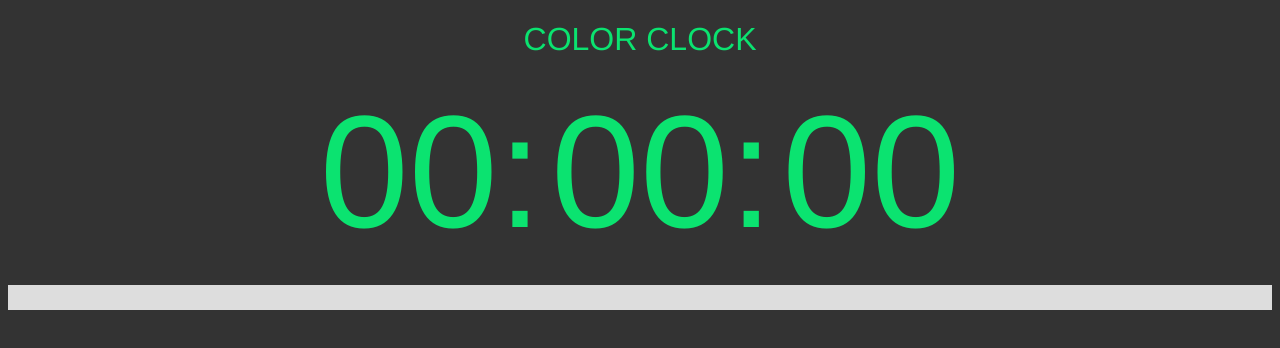
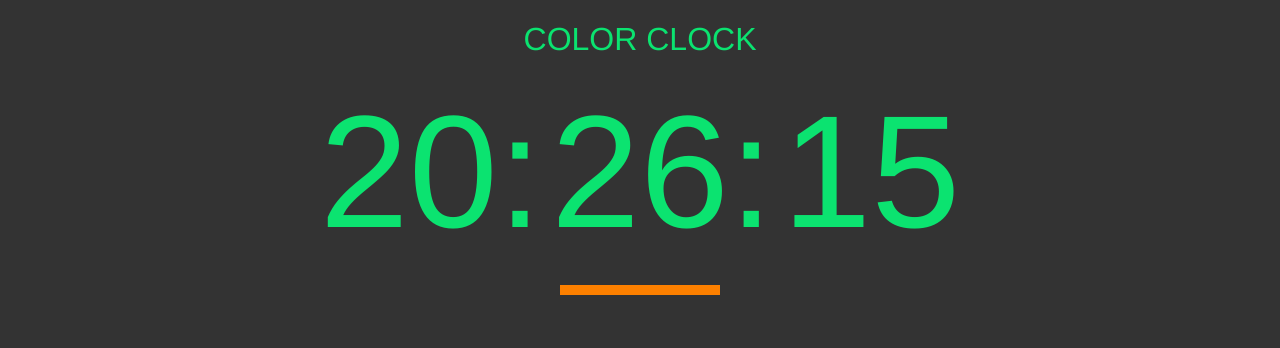
Before and after one commit to Oeromilk/2.4-color-clock, a plain HTML site: page index.html in a window 1280 px wide. Drawn offline with Linux system fonts and the light colour scheme.

Commit message:
Progress up to time counter and progress bar

```diff
--- a/index.html
+++ b/index.html
@@ -10,13 +10,15 @@
     <h1>Color Clock</h1>
 
     <h1 class="elapsed-time">
-      <span class="time hours">00</span>
-      <span class="time minutes">00</span>
-      <span class="time seconds">00</span>
+      <span id = "hours" class="time hour">00</span>
+      <span id = "minutes" class="time minute">00</span>
+      <span id = "seconds" class="time second">00</span>
     </h1>
 
-    <div class="progress-wrap progress" data-progress-percent="75">
-      <div class="progress-bar progress"></div>
+    <div id = "progress-bar" class="progress-bar">
+      <div id = "inner-bar" class="inner-progress-bar">
+
+      </div>
     </div>
 
     <script  type="text/javascript" src ="js/main.js"></script>
--- a/js/main.js
+++ b/js/main.js
@@ -1,27 +1,33 @@
 (function () {
   "use strict";
 
-  // on page load...
-    moveProgressBar();
-    // on browser resize...
-    $(window).resize(function() {
-        moveProgressBar();
-    });
+  var hours = document.getElementById('hours');
+  var mintues = document.getElementById('minutes');
+  var seconds = document.getElementById('seconds');
+  var bar = document.getElementById('inner-bar');
+  var currentDate = new Date();
+  var currentHours = currentDate.getHours();
+  var currentMinutes = currentDate.getMinutes();
+  var currentSeconds = currentDate.getSeconds();
 
-    // SIGNATURE PROGRESS
-    function moveProgressBar() {
-      console.log("moveProgressBar");
-        var getPercent = ($('.progress-wrap').data('progress-percent') / 100);
-        var getProgressWrapWidth = $('.progress-wrap').width();
-        var progressTotal = getPercent * getProgressWrapWidth;
-        var animationLength = 2500;
+  function displayTime (){
+    var currentDate = new Date();
+    var currentHours = currentDate.getHours();
+    var currentMinutes = currentDate.getMinutes();
+    var currentSeconds = currentDate.getSeconds();
+    var minutePercentage = ((currentSeconds / 59) * 100);
+    bar.style.width = minutePercentage + "%";
+    hours.textContent = (0 + currentHours);
+    minutes.textContent = (0 + currentMinutes);
+    seconds.textContent = (0 + currentSeconds);
+    console.log(minutePercentage);
+  }
 
-        // on page load, animate percentage bar to data percentage length
-        // .stop() used to prevent animation queueing
-        $('.progress-bar').stop().animate({
-            left: progressTotal
-        }, animationLength);
-    }
+
+  /*((v2 / v1) * 100).toFixed(2);*/
+
+  window.setInterval(displayTime, 1000);
+
 
 
 }())
--- a/scss/styles.scss
+++ b/scss/styles.scss
@@ -14,26 +14,21 @@ h1 {
   font-size: 20vmin;
 }
 
-.hours::after {
+.hour::after {
   content:":";
 }
-.minutes::after {
+.minute::after {
   content: ":";
 }
 
-.progress {
-  width: 100%;
-  height: 25px;
+.progress-bar {
+  border-color: #ddd;
+  width: 50%;
+  margin: 0 auto;
 }
-.progress-wrap {
-  background: #f80;
-  margin: 20px 0;
-  overflow: hidden;
-  position: relative;
-  .progress-bar {
-    background: #ddd;
-    left: 0;
-    position: absolute;
-    top: 0;
-  }
+
+.inner-progress-bar {
+  background-color: #FD8000;
+  height: 10px;
+  margin: auto;
 }
```
Also changed, not shown: css/styles.css.
